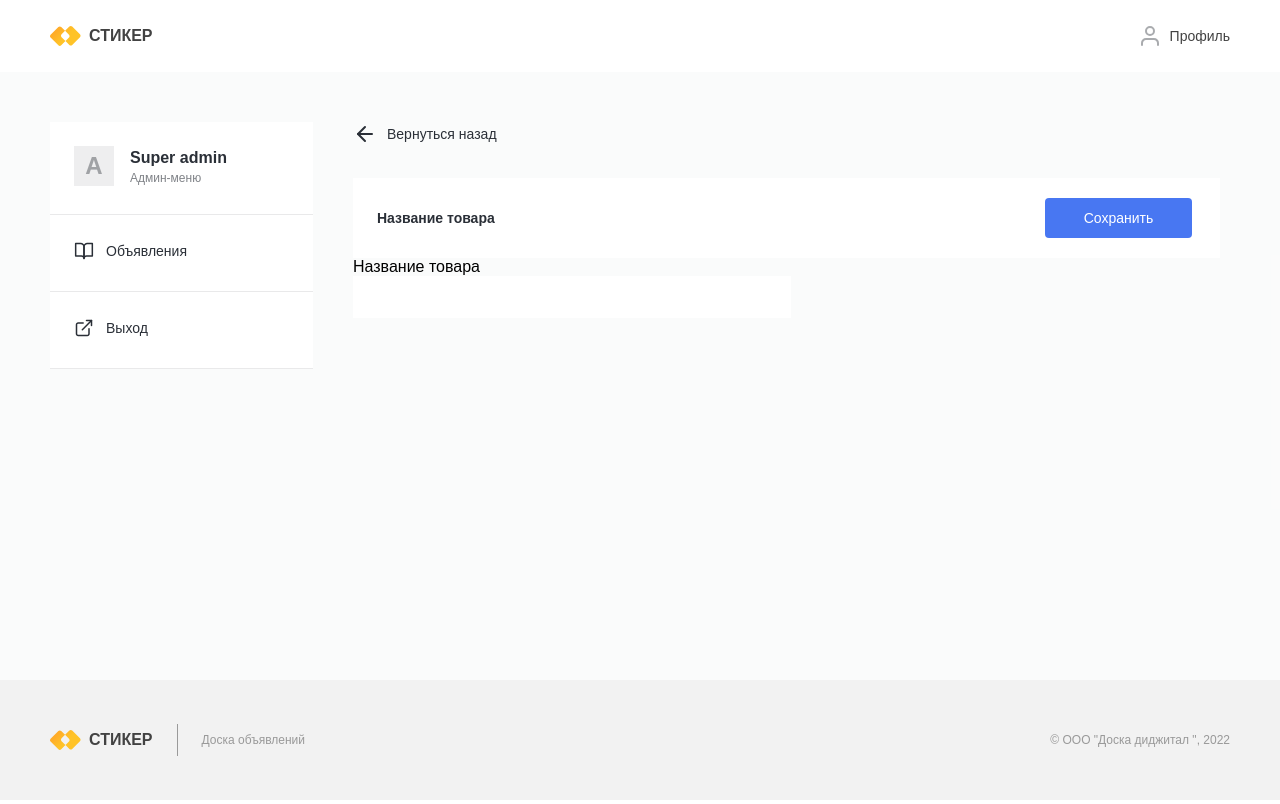
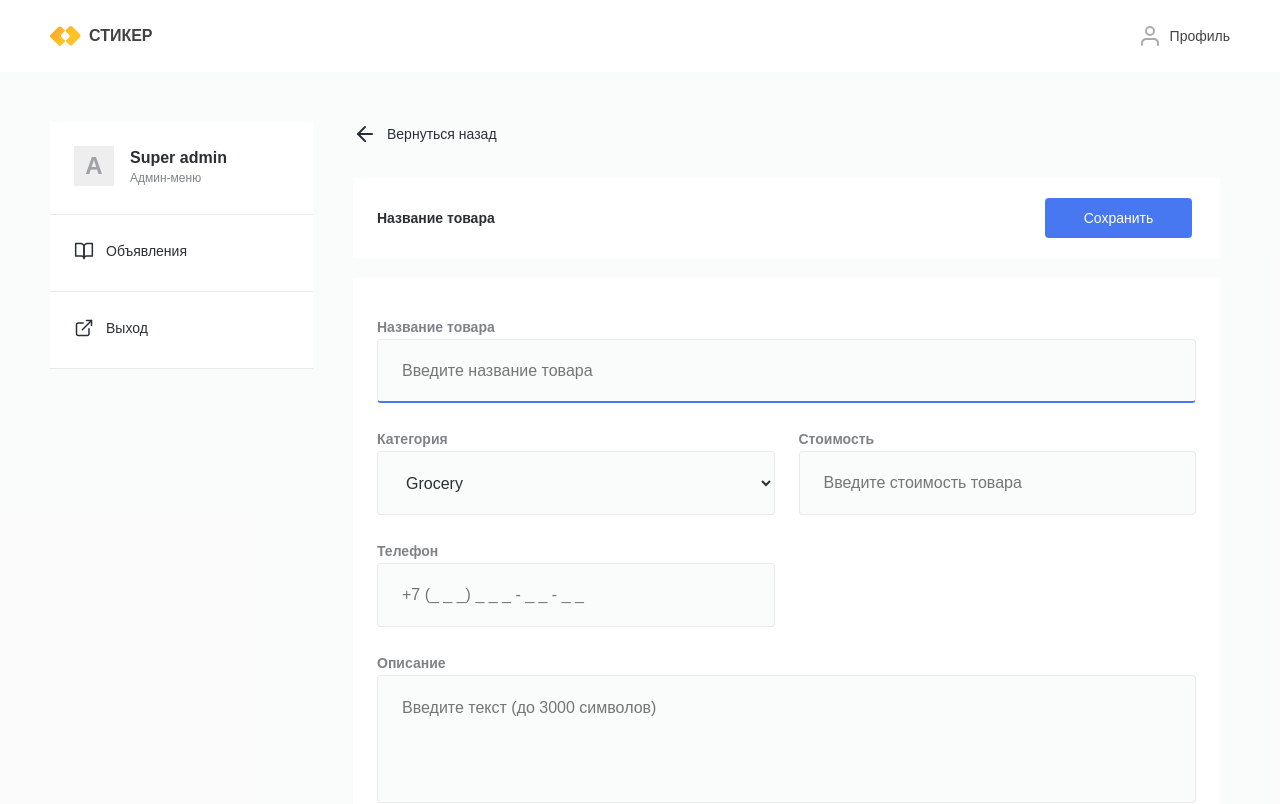
Before and after one commit to Juliachis/React_project, a React (Create React App) app: page /edit_page in a window 1280 px wide. Shown: the top 804 px of the page. Built offline with nearby package versions, Linux system fonts and the light colour scheme; the HTML template or start-up script is replaced by a standard one.

Commit message:
work with forms

```diff
--- a/src/entities/EditPage/EditPage.module.scss
+++ b/src/entities/EditPage/EditPage.module.scss
@@ -26,6 +26,7 @@
   background-color: #fff;
   padding: 20px 28px 20px 24px;
   box-sizing: border-box;
+  margin-bottom: 20px;
 }
 
 .edit_header span {
@@ -46,3 +47,93 @@
   line-height: 24px;
   border: none;
 }
+
+// form ==============================================
+
+.form_wrapper {
+  padding: 37px 24px 152px 24px;
+  background-color: #fff;
+  box-sizing: border-box;
+}
+
+.form_wrapper form {
+  width: 100%;
+}
+
+.form_wrapper input,
+.form_wrapper select,
+.form_wrapper textarea {
+  display: block;
+  // width: 100%;
+  height: 64px;
+  background-color: rgba(42, 47, 55, 0.02);
+  border: 1px solid rgba(42, 47, 55, 0.08);
+  border-radius: 4px;
+  padding: 20px 20px 20px 24px;
+  box-sizing: border-box;
+  font-weight: 400;
+  font-size: 16px;
+  line-height: 24px;
+  color: #2a2f37;
+  margin-bottom: 24px;
+}
+
+.form_wrapper select {
+  width: 100%;
+}
+
+.form_wrapper label {
+  font-weight: 700;
+  font-size: 14px;
+  line-height: 24px;
+  color: rgba(42, 47, 55, 0.6);
+  margin-bottom: 8px;
+}
+
+.form_name {
+  border-bottom: 2px solid #4877f2 !important;
+}
+
+.input_wrapper {
+  display: flex;
+  gap: 24px;
+}
+
+.input_wrapper div {
+  width: 50%;
+}
+
+.form_phone {
+  width: calc(50% - 12px);
+}
+
+.form_phone_error {
+  width: calc(50% - 12px);
+  margin-bottom: 5px !important;
+  border: 1px solid #ff7765 !important;
+}
+
+.form_wrapper textarea {
+  width: 100%;
+  height: 128px;
+  resize: none;
+}
+
+.textarea_error {
+  margin-bottom: 5px !important;
+  border: 1px solid #ff7765 !important;
+}
+
+.error_msg,
+.error_msg_text {
+  width: calc(50% - 12px);
+  text-align: right;
+  font-weight: 400;
+  font-size: 12px;
+  line-height: 16px;
+  color: #ff7765;
+}
+
+.error_msg_text {
+  width: 100%;
+}
--- a/src/entities/EditPage/components/EditPageComponent.tsx
+++ b/src/entities/EditPage/components/EditPageComponent.tsx
@@ -1,5 +1,6 @@
 import React from 'react';
 import style from '../EditPage.module.scss';
+import EditPageForm from './EditPageForm';
 import EditPageHeader from './EditPageHeader';
 
 const EditPageComponent = () => {
@@ -7,10 +8,7 @@ const EditPageComponent = () => {
     <div className={style.edit_wrapper}>
       <EditPageHeader />
       <div className={style.form_wrapper}>
-        <form>
-          <label htmlFor="goodname"> Название товара</label>
-          <input type="text" id="goodname" />
-        </form>
+        <EditPageForm />
       </div>
     </div>
   );
--- /dev/null
+++ b/src/entities/EditPage/components/EditPageForm.tsx
@@ -0,0 +1,50 @@
+import React, { useState } from 'react';
+import { mockedGoods } from '../../../mocks/mockedGoods';
+import style from '../EditPage.module.scss';
+import EditPageFormValidated from './EditPageFormValidated';
+
+const EditPageForm = () => {
+  const goodsCategory = mockedGoods.map((goodItem) => goodItem.category);
+  const goodsCategoryUnique: string[] = [];
+  for (let i = 0; i < goodsCategory.length; i++) {
+    if (goodsCategoryUnique.indexOf(goodsCategory[i]) === -1) {
+      goodsCategoryUnique.push(goodsCategory[i]);
+    }
+  }
+
+  return (
+    <form>
+      <label htmlFor="goodname"> Название товара</label>
+      <input
+        type="text"
+        id="goodname"
+        placeholder="Введите название товара"
+        className={style.form_name}
+      />
+      <div className={style.input_wrapper}>
+        <div>
+          <label htmlFor="goodcategory"> Категория</label>
+          <select name="category" id="goodcategory">
+            {goodsCategoryUnique.map((category, id) => {
+              return <option key={`key#${id + 1}`}>{category}</option>;
+            })}
+          </select>
+        </div>
+        <div>
+          <label htmlFor="goodprice"> Стоимость</label>
+          <input type="number" id="goodprice" placeholder="Введите стоимость товара" />
+        </div>
+      </div>
+      <EditPageFormValidated />
+      <label htmlFor="goodphoto"> Фотография</label>
+      <input type="file" id="goodphoto" />
+      {/* <label htmlFor="goodpublication"> Публикация</label>
+      <input type="radio" name="publication" id="goodpublication" />
+      Показать
+      <input type="radio" name="publication" id="goodpublication" />
+      Скрыть */}
+    </form>
+  );
+};
+
+export default EditPageForm;
--- /dev/null
+++ b/src/entities/EditPage/components/EditPageFormValidated.tsx
@@ -0,0 +1,79 @@
+import React, { useState } from 'react';
+import style from '../EditPage.module.scss';
+
+const EditPageFormValidated = () => {
+  const [phone, setPhone] = useState('');
+  const [text, setText] = useState('');
+  const [phoneDirty, setPhoneDirty] = useState(false);
+  const [textDirty, setTextDirty] = useState(false);
+  const [phoneError, setPhoneError] = useState('Поле не может быть пустым');
+  const [textError, setTextError] = useState('Поле не может быть пустым');
+
+  const blurHandler = (
+    event:
+      | React.FocusEvent<HTMLInputElement, Element>
+      | React.FocusEvent<HTMLTextAreaElement, Element>
+  ) => {
+    switch (event.target.name) {
+      case 'phone':
+        setPhoneDirty(true);
+        break;
+      case 'text':
+        setTextDirty(true);
+        break;
+      default:
+        setPhoneDirty(false);
+    }
+  };
+
+  const phoneHandler = (event: React.ChangeEvent<HTMLInputElement>) => {
+    setPhone(event.target.value);
+    const regExPhone = /(\+7)[\s(](\d{3})[\s)](\d{3})[\s-](\d{2})[\s-](\d{2})/g;
+    if (!regExPhone.test(String(event.target.value)) && event.target.value.length > 0) {
+      setPhoneError('Неверный номер');
+    } else if (!event.target.value) {
+      setPhoneError('Поле не может быть пустым');
+    } else setPhoneError('');
+  };
+
+  const textHandler = (event: React.ChangeEvent<HTMLTextAreaElement>) => {
+    setText(event.target.value);
+    if (event.target.value.length > 3000) {
+      setTextError('Вы превысили допустимое количество символов');
+    } else if (!event.target.value) {
+      setTextError('Поле не может быть пустым');
+    } else {
+      setPhoneError('');
+    }
+  };
+
+  return (
+    <>
+      <label htmlFor="goodphone"> Телефон</label>
+      <input
+        onChange={(e) => phoneHandler(e)}
+        value={phone}
+        onBlur={(e) => blurHandler(e)}
+        name="phone"
+        type="tel"
+        id="goodphone"
+        placeholder="+7 (_ _ _) _ _ _ - _ _ - _ _"
+        className={`${phoneDirty && phoneError ? style.form_phone_error : style.form_phone}`}
+      />
+      {phoneDirty && phoneError && <div className={style.error_msg}>{phoneError}</div>}
+      <label htmlFor="goodtext"> Описание</label>
+      <textarea
+        onChange={(e) => textHandler(e)}
+        value={text}
+        onBlur={(e) => blurHandler(e)}
+        name="text"
+        id="goodtext"
+        placeholder="Введите текст (до 3000 символов)"
+        className={`${textDirty && textError ? style.textarea_error : ''}`}
+      />
+      {textDirty && textError && <div className={style.error_msg_text}>{textError}</div>}
+    </>
+  );
+};
+
+export default EditPageFormValidated;
--- a/src/layouts/PageLayout/PageLayout.module.scss
+++ b/src/layouts/PageLayout/PageLayout.module.scss
@@ -1,7 +1,7 @@
 .page_wrapper {
   display: flex;
   flex-direction: column;
-  height: 100vh;
+  min-height: 100vh;
   background-color: rgba(42, 47, 55, 0.02);
 }
 
```
